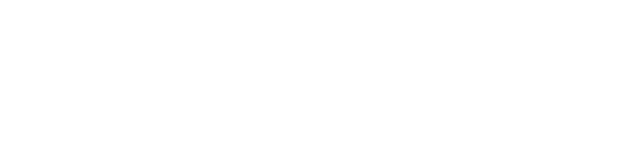
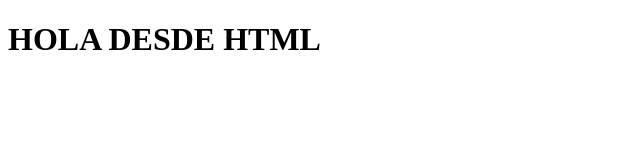
Before and after one commit to xCristg/AprendiendoGIT, a plain HTML site: page index.html in a window 1280 px wide. Shown: the whole page, without its empty margins (0-640 px from the left). Drawn offline with Linux system fonts and the light colour scheme.

Commit message:
agregamos h1

```diff
--- a/index.html
+++ b/index.html
@@ -5,10 +5,9 @@
     <meta name="viewport" content="width=device-width, initial-scale=1.0">
     <meta http-equiv="X-UA-Compatible" content="ie=edge">
     <title>MI PRIMER ARCHIVO
-
     </title>
 </head>
 <body>
-
+    <h1>HOLA DESDE HTML</h1>
 </body>
 </html>
```
